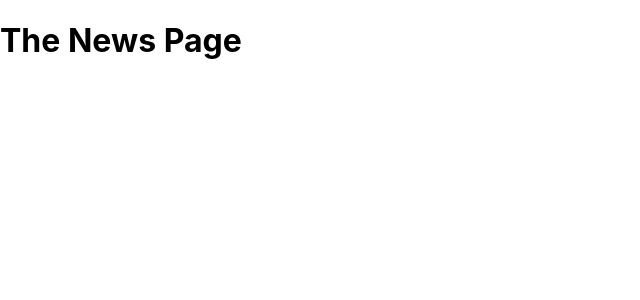
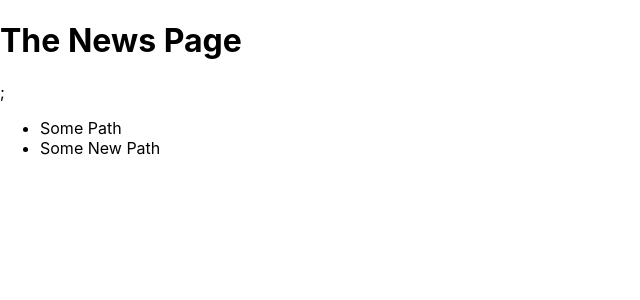
Before and after one commit to artemshakhoval/nextjs-project, a Next.js app: page /news in a window 1280 px wide. Shown: the top 300 px of the page, without its empty margins (0-640 px from the left). Built offline with nearby package versions, Linux system fonts and the light colour scheme.

Commit message:
add linking beetwen pages

```diff
--- a/pages/news/index.js
+++ b/pages/news/index.js
@@ -1,5 +1,19 @@
+import Link from "next/link";
+
 const NewsPage = () => {
-  return <h1>The News Page</h1>;
+  return (
+    <>
+      <h1>The News Page</h1>;
+      <ul>
+        <li>
+          <Link href="/news/some-path">Some Path</Link>
+        </li>
+        <li>
+          <Link href="/news/some-new-path">Some New Path</Link>
+        </li>
+      </ul>
+    </>
+  );
 };
 
 export default NewsPage;
```
